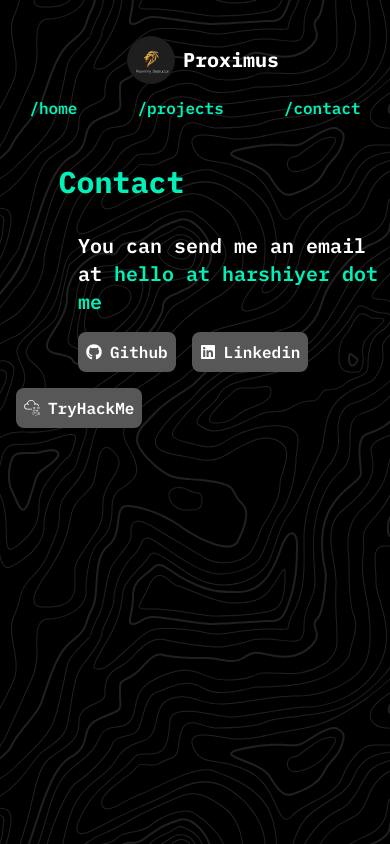
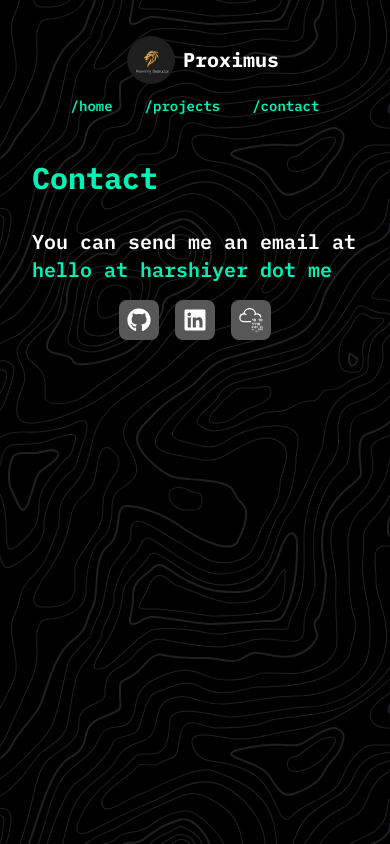
Before and after one commit to HarshIyer/website, a React (Vite) app: page /contact in a window 390 px wide. Built offline with nearby package versions, Linux system fonts and the light colour scheme.

Commit message:
Fix some mobile issues

```diff
--- a/src/components/Navbar.tsx
+++ b/src/components/Navbar.tsx
@@ -12,12 +12,12 @@ const Navbar = () => {
               Proximus
             </h1>
           </div>
-          <div className="flex flex-row ml-auto items-center">
+          <div className="flex flex-row ml-auto items-center ">
             <button
               onClick={() => {
                 navigate("/");
               }}
-              className="navbar-item "
+              className="navbar-item mx-4 md:mx-[30px] text-sm md:text-base inline-block"
             >
               /home
             </button>
@@ -25,7 +25,7 @@ const Navbar = () => {
               onClick={() => {
                 navigate("/projects");
               }}
-              className="navbar-item"
+              className="navbar-item mx-4 md:mx-[30px] text-sm md:text-base inline-block"
             >
               /projects
             </button>
@@ -33,7 +33,7 @@ const Navbar = () => {
               onClick={() => {
                 navigate("/contact");
               }}
-              className="navbar-item"
+              className="navbar-item mx-4 md:mx-[30px] text-sm md:text-base inline-block"
             >
               /contact
             </button>
--- a/src/contact/App.tsx
+++ b/src/contact/App.tsx
@@ -18,26 +18,26 @@ const ContactPage = () => {
       <div>
         <h1
           className={
-            `w-fit green-colored text-3xl font-extrabold  ml-[15%] mt-8` +
+            `w-fit green-colored text-3xl font-extrabold ml-8 text-center md:ml-[15%] mt-8` +
             (isInView ? " reveal-animation" : "")
           }
         >
           Contact
         </h1>
         <div className={`flex flex-col` + isInView ? " text-fade" : ""}>
-          <p className="text-white text-xl font-semibold ml-[20%] mt-8">
+          <p className="text-white text-xl font-semibold mx-8 md:ml-[20%] mt-8">
             You can send me an email at{" "}
             <span className="green-colored">hello at harshiyer dot me</span>
           </p>
-          <div>
-            <button className="bg-[#575757] text-white font-semibold rounded-lg p-2 ml-[20%] mt-4 hover:bg-[#696969]">
+          <div className="flex flex-row items-center justify-center md:justify-start md:items-start md:flex-row">
+            <button className="bg-[#575757] text-white font-semibold rounded-lg p-2 md:ml-[20%] mt-4 hover:bg-[#696969]">
               <a
                 href="https://www.github.com/HarshIyer"
                 target="_blank"
                 rel="noreferrer"
               >
-                <FaGithub />
-                <p className="ml-2"> Github</p>
+                <FaGithub className="h-6 w-6" />
+                <p className="ml-2 hidden md:block"> Github</p>
               </a>
             </button>
             <button className="bg-[#575757] text-white font-semibold rounded-lg p-2 ml-4 mt-4 hover:bg-[#696969]">
@@ -46,7 +46,8 @@ const ContactPage = () => {
                 target="_blank"
                 rel="noreferrer"
               >
-                <FaLinkedin /> <p className="ml-2"> Linkedin</p>
+                <FaLinkedin className="h-6 w-6" />{" "}
+                <p className="ml-2 hidden md:block"> Linkedin</p>
               </a>
             </button>
             <button className="bg-[#575757] text-white font-semibold rounded-lg p-2 ml-4 mt-4 hover:bg-[#696969]">
@@ -55,7 +56,8 @@ const ContactPage = () => {
                 target="_blank"
                 rel="noreferrer"
               >
-                <SiTryhackme /> <p className="ml-2"> TryHackMe</p>
+                <SiTryhackme className="h-6 w-6" />{" "}
+                <p className="ml-2 hidden md:block"> TryHackMe</p>
               </a>
             </button>
           </div>
```
Also changed, not shown: src/App.css.
